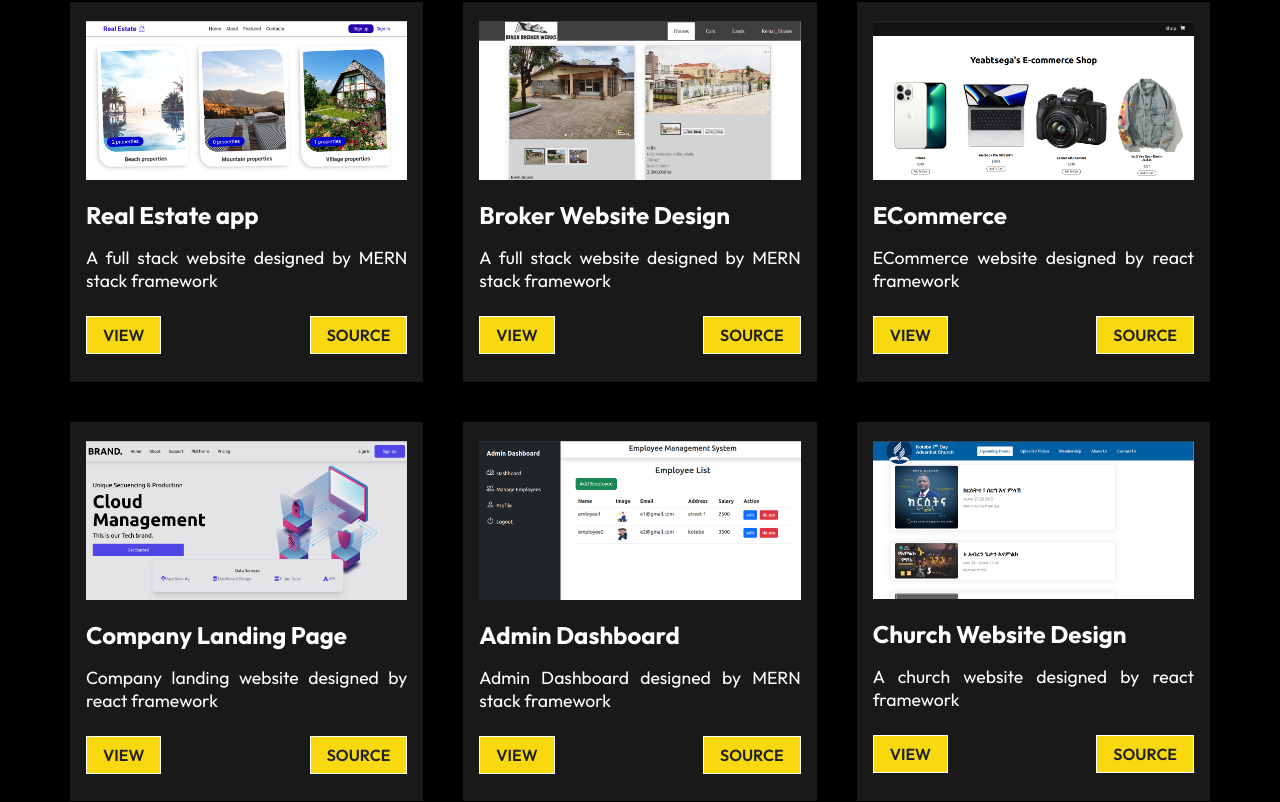
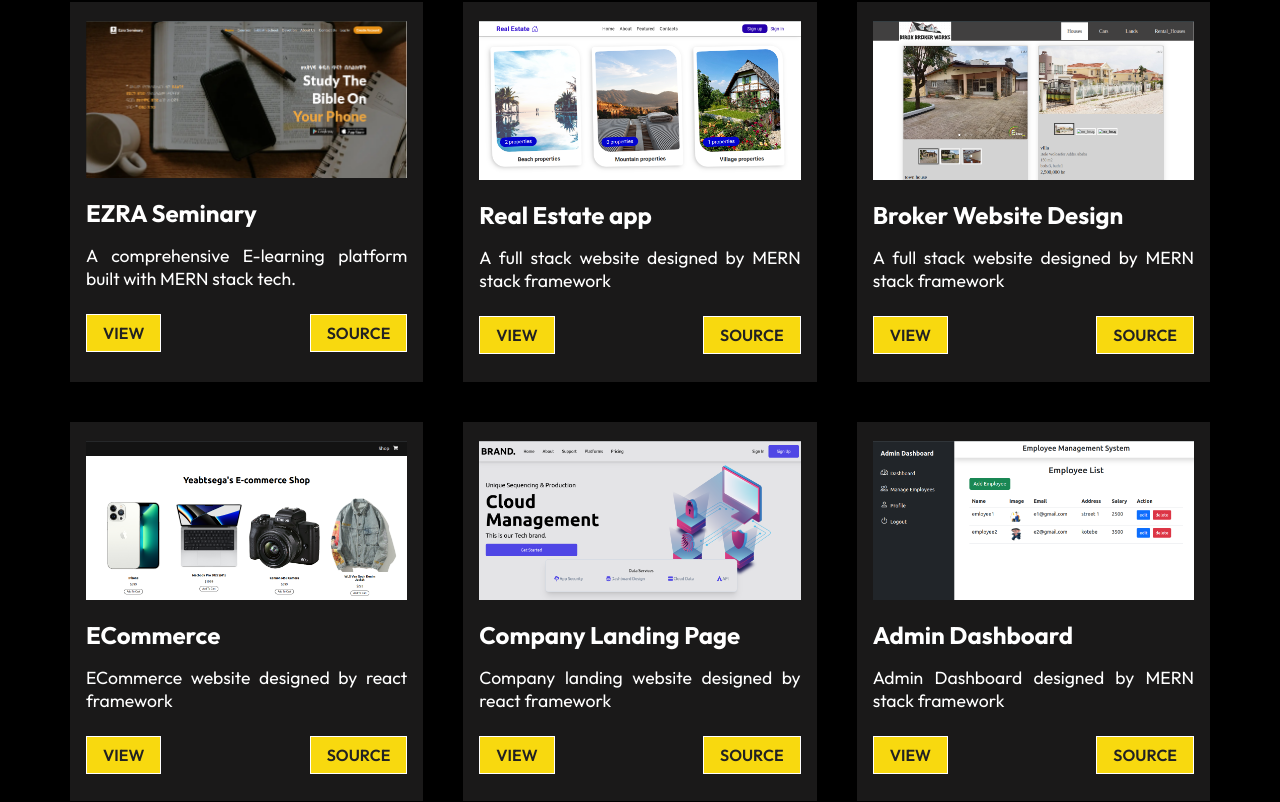
Before and after one commit to yeabtsega45/My-Portfolio, a React (Create React App) app: page / in a window 1280 px wide. Shown: the part 934-1736 px from the top of the page. Built offline with nearby package versions, Linux system fonts and the light colour scheme.

Commit message:
add a project

```diff
--- a/src/Components/WorkCardData.js
+++ b/src/Components/WorkCardData.js
@@ -4,8 +4,16 @@ import pro3 from "../assets/project3.png";
 import pro4 from "../assets/project4.png";
 import pro5 from "../assets/project5.png";
 import pro6 from "../assets/project6.png";
+import pro7 from "../assets/Ezra Seminary.png";
 
 const ProjectCardData = [
+  {
+    imgsrc: pro7,
+    title: "EZRA Seminary",
+    text: "A comprehensive E-learning platform built with MERN stack tech.",
+    view: "https://ezraseminary.org/",
+    source: "https://github.com/yeabtsega45/Ezera_Seminary__Frontend",
+  },
   {
     imgsrc: pro4,
     title: "Real Estate app",
```
Also changed, not shown: src/assets/Ezra Seminary.png (added).
